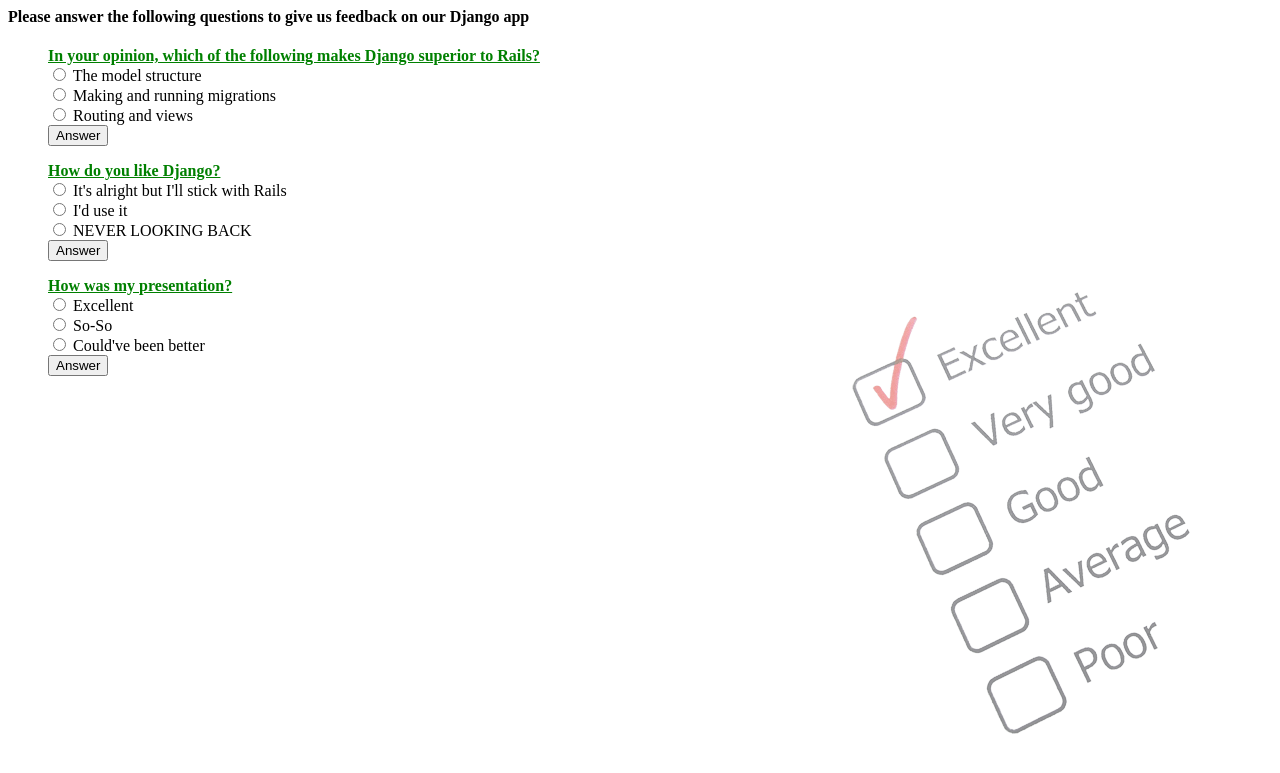
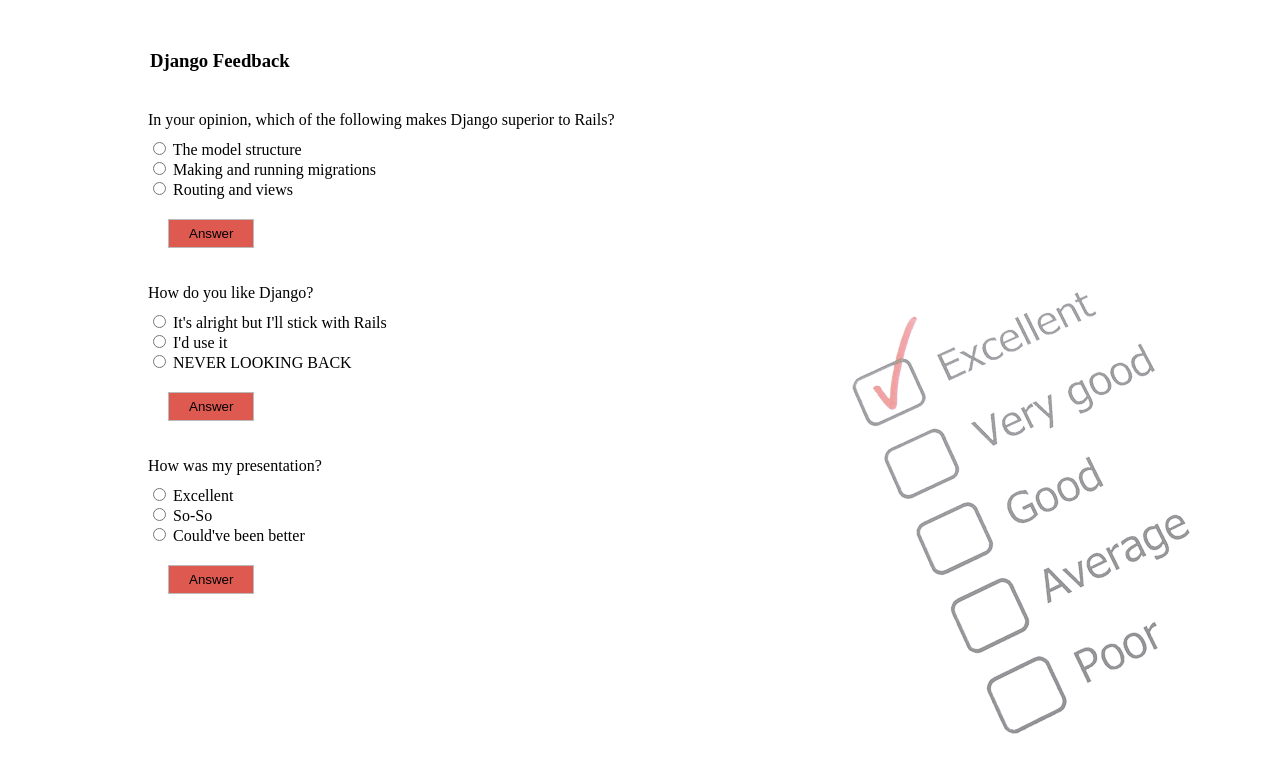
Before and after one commit to antwisted/django, a Django app: page / in a window 1280 px wide. Shown: the top 773 px of the page. Run offline with Django 3.2, Linux system fonts and the light colour scheme; data comes from the database, SQL or seed files in the repository; both versions use the stored data as it was after the commit.

Commit message:
add some styling to index view

```diff
--- a/feedback/static/feedback/style.css
+++ b/feedback/static/feedback/style.css
@@ -1,12 +1,12 @@
 li {
     list-style: none;
-    font-weight: bold;
+    padding-bottom: 10px;
 }
 
 li a{
-    color: green;
+    color: black;
+    text-decoration: none;
 }
-
 
 body::after {
   content: "";
@@ -19,3 +19,30 @@ body::after {
   position: absolute;
   z-index: -1;
 }
+
+input[type=submit] {
+  border: 1px solid #bbb;
+  margin: 20px 20px 0 20px;
+  background: #DE5A51;
+  padding: 6px 20px;
+  cursor: pointer;
+}
+
+.container {
+  /*border: 1px solid black;*/
+  width: 70%;
+  margin-left: 50px;
+  margin-right: 50px;
+  padding-left: 50px;
+  padding-right: 50px;
+}
+
+.question {
+  /*border: 1px solid black;*/
+  padding: 20px 20px 0 0;
+}
+
+h3{
+  margin-top: 50px;
+  margin-left: 42px;
+}
--- a/feedback/templates/feedback/index.html
+++ b/feedback/templates/feedback/index.html
@@ -3,12 +3,13 @@
 <link rel="stylesheet" type="text/css" href="{% static 'feedback/style.css' %}" />
 
 <div class="container">
-    <h4>Please answer the following questions to give us feedback on our Django app</h4>
+    <h3>Django Feedback</h3>
 
     {% if latest_question_list %}
         <ul>
         {% for question in latest_question_list %}
             <!-- <li><a href="/feedback/{{ question.id }}/">{{ question.question_text }}</a></li> -->
+            <div class="question">
             <li><a href="{% url 'feedback:detail' question.id %}">{{ question.question_text }}</a></li>
             <form action="{% url 'feedback:answer' question.id %}" method="post">
             {% csrf_token %}
@@ -18,6 +19,7 @@
             {% endfor %}
             <input type="submit" value="Answer" />
             </form>
+            </div>
         {% endfor %}
         </ul>
     {% else %}
```
Also changed, not shown: db.sqlite3.
